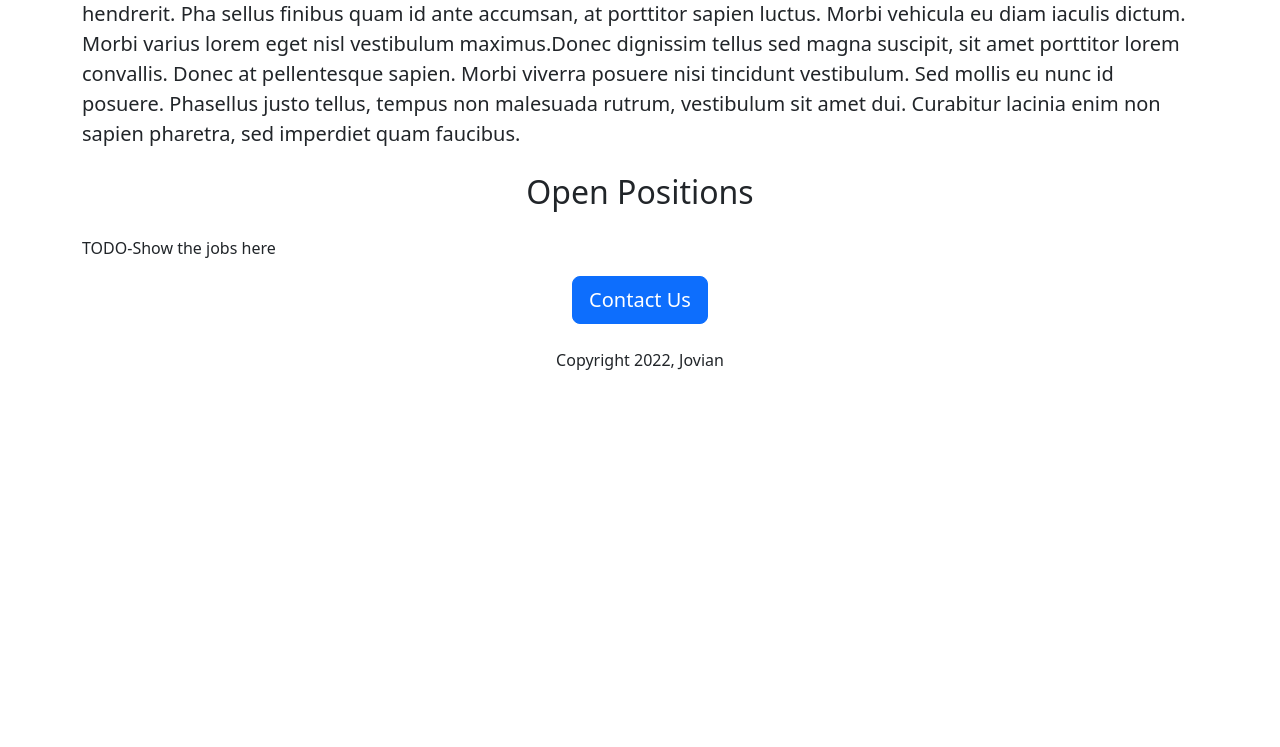
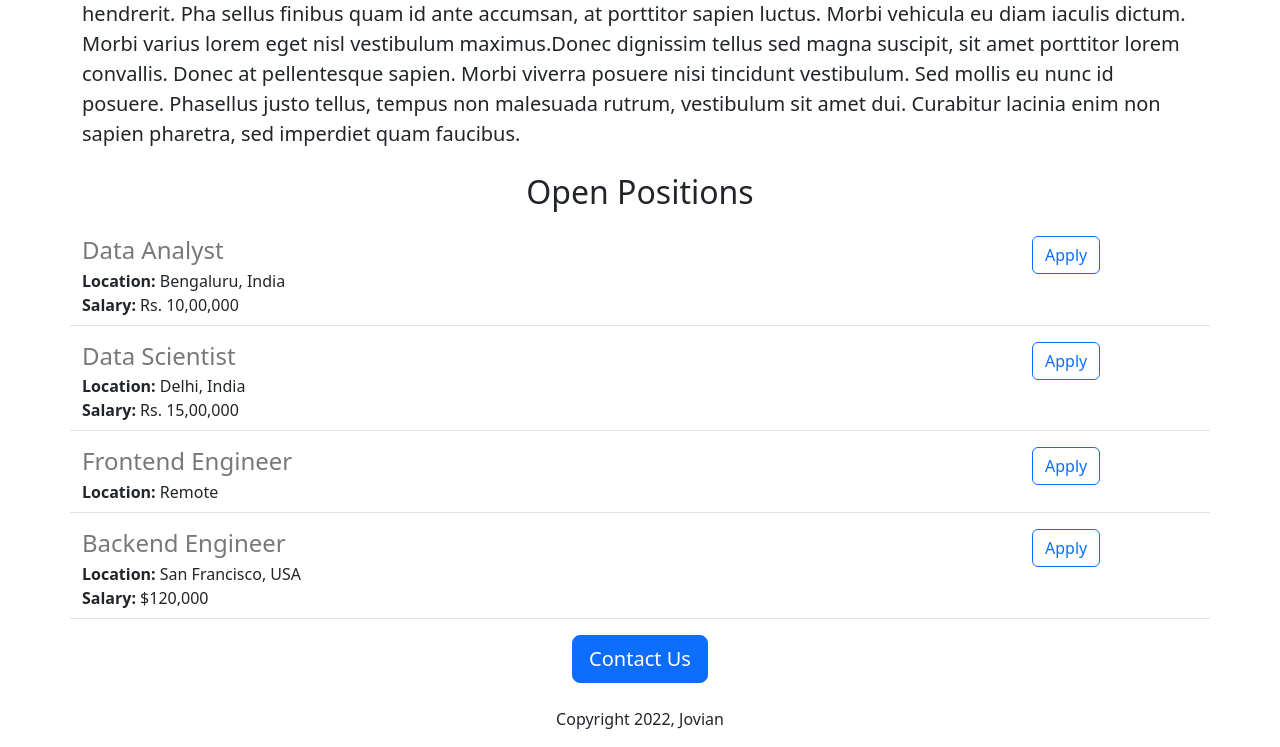
Before and after one commit to Avi-Dewan/jovain-careers-website-v2, a Flask app: page / in a window 1280 px wide. Shown: the part 617-1364 px from the top of the page. Before the commit the page ends 987 px from the top, so only its background shows below. Run offline with Flask 3, Linux system fonts and the light colour scheme; parts of the project's set-up code (start-up, migrations or seed data) failed here and were passed over.

Commit message:
Added dynamic data and api route

```diff
--- a/app.py
+++ b/app.py
@@ -1,11 +1,38 @@
-from flask import Flask, render_template
+from flask import Flask, render_template, jsonify
 
 app = Flask(__name__)
 
+JOBS = [{
+  'id': 1,
+  'title': 'Data Analyst',
+  'location': 'Bengaluru, India',
+  'salary': 'Rs. 10,00,000'
+}, {
+  'id': 2,
+  'title': 'Data Scientist',
+  'location': 'Delhi, India',
+  'salary': 'Rs. 15,00,000'
+}, {
+  'id': 3,
+  'title': 'Frontend Engineer',
+  'location': 'Remote',
+}, {
+  'id': 4,
+  'title': 'Backend Engineer',
+  'location': 'San Francisco, USA',
+  'salary': '$120,000'
+}]
+
 
 @app.route("/")
-def hello_world():
-  return render_template('home.html')
+def hello_jovian():
+  return render_template('home.html', jobs=JOBS, company_name='Jovian')
+
+
+@app.route("api/jobs")
+def list_jobs():
+  return jsonify(JOBS)
+
 
 if __name__ == '__main__':
-  app.run(host = '0.0.0.0',  debug=True)
+  app.run(host='0.0.0.0', debug=True)
--- a/templates/home.html
+++ b/templates/home.html
@@ -1,7 +1,7 @@
 <!DOCTYPE html>
 <html>
   <head>
-    <title>Jovian Careers </title>
+    <title> {{company_name}} Careers </title>
      <meta charset="utf-8">
      <meta name="viewport" content="width=device-width, initial-scale=1">
      <link href="https://cdn.jsdelivr.net/npm/bootstrap@5.2.3/dist/css/bootstrap.min.css" rel="stylesheet" integrity="sha384-rbsA2VBKQhggwzxH7pPCaAqO46MgnOM80zW1RWuH61DGLwZJEdK2Kadq2F9CUG65" crossorigin="anonymous">
@@ -28,7 +28,11 @@
 
       <h2  class="text-center  mt-4 mb-4">Open Positions</h2>
 
-      <p>TODO-Show the jobs here</p>
+      <p>
+        {% for job in jobs %}
+          {% include 'jobitem.html'%}
+        {% endfor %}
+      </p>
 
       <div class="text-center">
         <button class="btn btn-primary btn-lg">Contact Us</button>
--- /dev/null
+++ b/templates/jobitem.html
@@ -0,0 +1,18 @@
+ <div class="border-bottom row" style="margin-bottom:16px; padding-bottom:8px;">
+   <div class="col-10">
+     <h4 style="color:rgb(120,120,120); margin-bottom:4px;">
+        {{job['title']}}
+      </h4>
+      <div>
+        <b>Location:</b> {{job['location']}}
+      </div>
+      {% if 'salary' in job %}
+      <div>
+        <b>Salary:</b> {{job['salary']}}
+      </div>
+      {% endif %}
+   </div>
+   <div class="col-2">
+     <button type="button" class="btn btn-outline-primary">Apply</button>
+   </div>
+</div>
```
